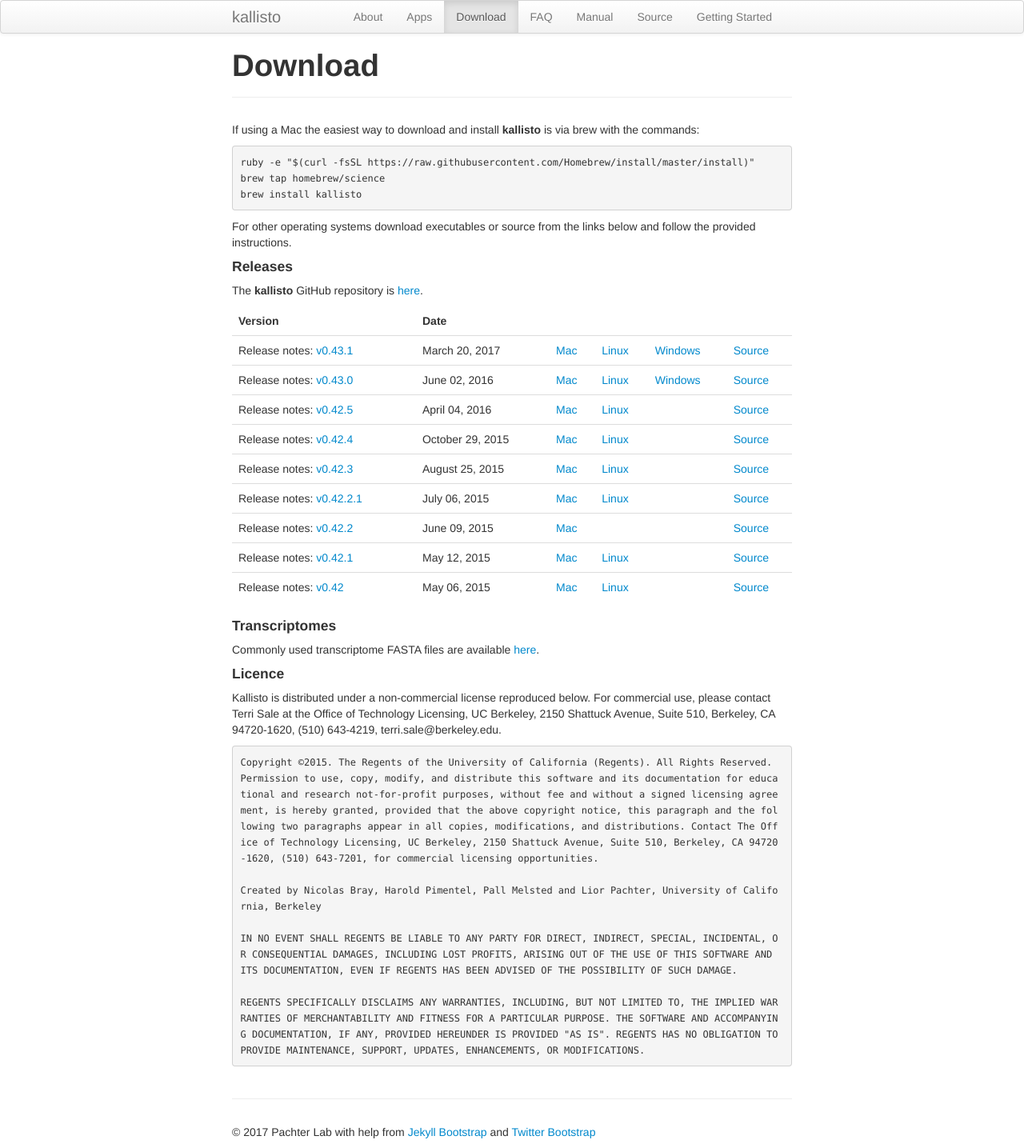
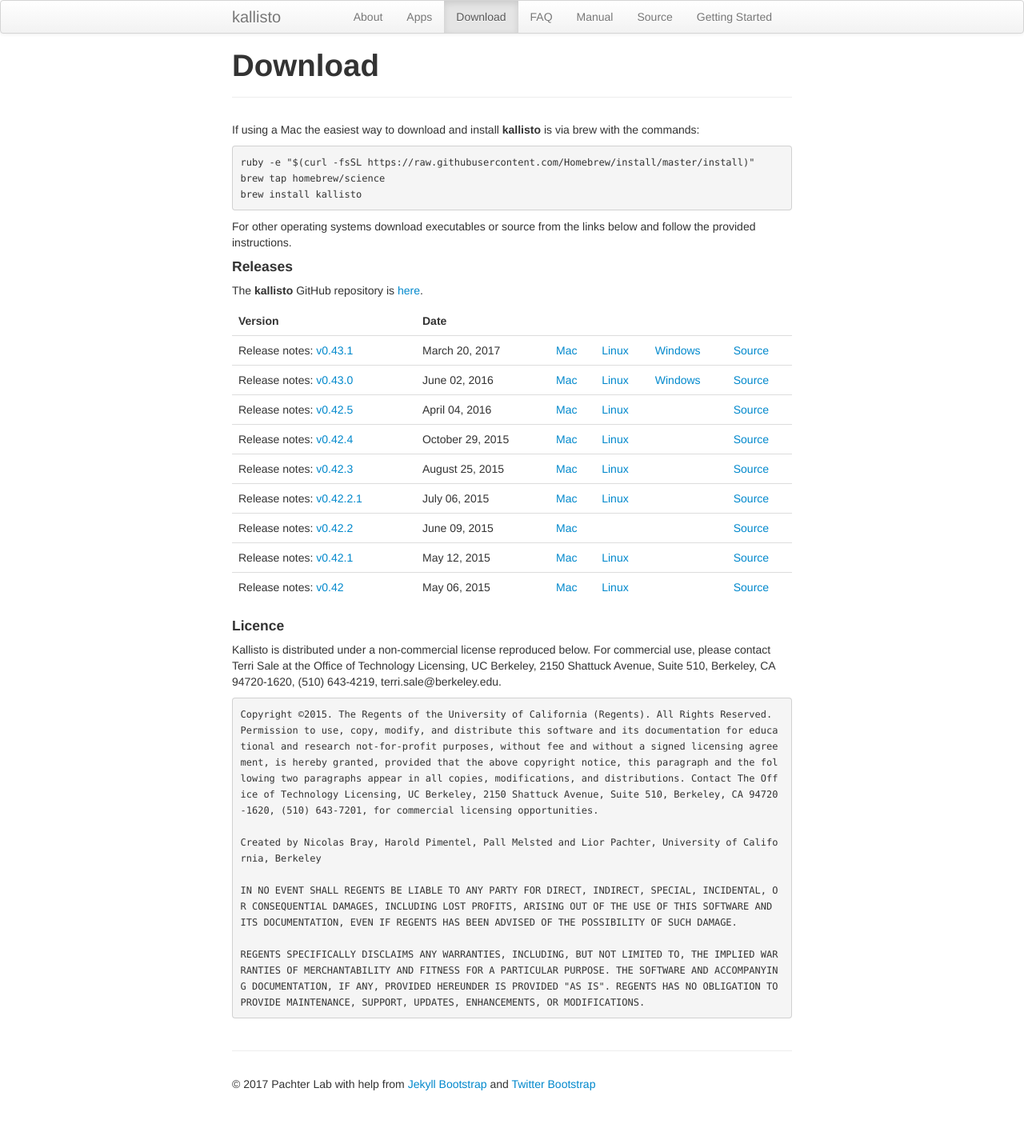
Before and after one commit to pachterlab/kallisto, a Jekyll site: the page built from download.md, in a window 1280 px wide. Shown: the whole page at 80% size. Built offline with Jekyll 4.4.1, drawn with Linux system fonts in a browser that asks for light colours; after the commit the page ends 1375 px from its top, so only the background shows below that.

Commit message:
Removed broken link

```diff
--- a/download.md
+++ b/download.md
@@ -44,10 +44,6 @@
 {% endfor %}
 </table>
 
-#### Transcriptomes
-
-Commonly used transcriptome FASTA files are available [here](http://bio.math.berkeley.edu/kallisto/transcriptomes/).
-
 #### Licence
 
 Kallisto is distributed under a non-commercial license reproduced below. For commercial use, please contact Terri Sale at the Office of Technology Licensing, UC Berkeley, 2150 Shattuck Avenue, Suite 510, Berkeley, CA 94720-1620, (510) 643-4219, terri.sale@berkeley.edu.
```
